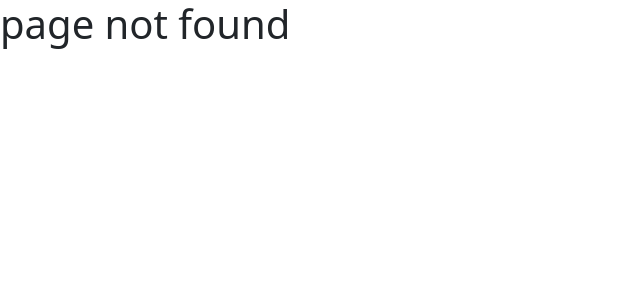
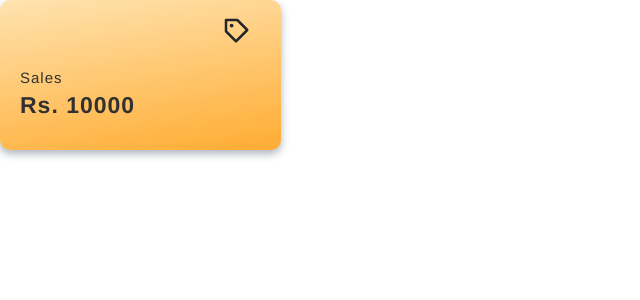
Before and after one commit to sameepmonsoon/Restaurant-management-system, a React (Vite) app: page /components/inventorycard in a window 1280 px wide. Before the commit this address had no page. Shown: the top 300 px of the page, without its empty margins (0-640 px from the left). Built offline with nearby package versions, Linux system fonts and the light colour scheme.

Commit message:
Inventory Card Dynamic Component

```diff
--- a/package.json
+++ b/package.json
@@ -22,6 +22,7 @@
     "react-responsive": "^9.0.2",
     "react-router-dom": "^6.4.5",
     "vite-plugin-checker": "^0.5.2",
+    "yarn": "^1.22.19",
     "yup": "^0.32.11"
   },
   "devDependencies": {
--- /dev/null
+++ b/src/Components/InventoryCard/InventoryCard.styles.tsx
@@ -0,0 +1,80 @@
+import styled from "@emotion/styled";
+
+// props received from inventory card
+type MainDivInventoryPropTypes = {
+    cardType:String,
+    active:String
+}
+
+
+
+// card elements(icons,title,amount)
+export const MainDivInventory = styled('div')<MainDivInventoryPropTypes>`
+display:flex;
+height:150px;
+width:281px;
+border:0;
+border-radius:10px;
+flex-wrap:wrap;
+flex-direction:column;
+background: ${({active})=>active=="purchase"?"linear-gradient(351deg, rgba(120,240,186,1) 48%, rgba(150,230,192,1) 100%);":"sales"?"linear-gradient(351deg, rgba(255,172,50,1) 0%, rgba(255,227,176,1) 100%);":"linear-gradient(351deg, rgba(255,137,82,1) 0%, rgba(252,203,180,1) 100%);"} ;
+filter: drop-shadow(0px 4px 4px #adb5bd);
+
+&:hover{
+    background:${({cardType})=>cardType=="purchase"?"linear-gradient(351deg, rgba(120,240,186,1) 48%, rgba(150,230,192,1) 100%);":"sales"?"linear-gradient(351deg, rgba(255,172,50,1) 0%, rgba(255,227,176,1) 100%);":"linear-gradient(351deg, rgba(255,137,82,1) 0%, rgba(252,203,180,1) 100%);"}  ;
+
+}`;
+
+
+
+
+// for icons
+export const IconDiv = styled('div')`
+order:1;
+align-self:flex-end;
+/* border:1px solid black; */
+padding:15px 30px;
+@media (max-width: 500px) {
+    & {
+      align-self:flex-start;
+      flex-direction:column;
+    }
+}
+;`
+
+// container for card text and amount
+export const InventoryCardTextAmountDiv = styled('div')`
+display:flex;
+flex-direction:column;
+justify-content:start;
+align-items:start;
+padding-left:20px;
+margin-top:10px;
+order:3;
+row-gap:10px;
+color:#313131;
+font-family:Helvetica, sans-serif;
+font-style: normal;
+
+`;
+
+// for card title
+export const InventoryCardText = styled('div')`
+// border:1px solid black;
+text-transform: capitalize;
+letter-spacing:1px;
+font-weight: 300;
+font-size: 15px;
+line-height: 1em;
+`;
+
+
+// for amount
+export const InventoryCardAmount = styled('div')`
+// border:1px solid black;
+letter-spacing:1px;
+font-weight: bold;
+font-size:23px;
+line-height:20px;
+
+`;
--- /dev/null
+++ b/src/Components/InventoryCard/InventoryCard.tsx
@@ -0,0 +1,44 @@
+import React, { useState } from 'react';
+
+import {
+    MainDivInventory,
+    IconDiv,
+    InventoryCardText,
+    InventoryCardAmount,
+    InventoryCardTextAmountDiv,
+} from './InventoryCard.styles';
+
+
+// for inventory card titles
+type InventoryTitles = {
+  title:String,
+  icon: React.ReactNode,
+  amount:number,
+  cardType:String,
+  active:String
+}
+
+
+
+  const InventoryCard = (props:InventoryTitles) => {
+  const{title,icon,amount,cardType,active}=props
+
+
+  return (
+    <MainDivInventory cardType={cardType} active={active}>
+        <IconDiv>
+      {icon}
+        </IconDiv>
+        <InventoryCardTextAmountDiv>
+        <InventoryCardText>
+        {title}
+        </InventoryCardText>
+        <InventoryCardAmount>
+          Rs.  {amount}
+        </InventoryCardAmount>
+        </InventoryCardTextAmountDiv>
+    </MainDivInventory>
+    )
+}
+
+export default InventoryCard
--- a/src/Layout/DashboardLayout.tsx
+++ b/src/Layout/DashboardLayout.tsx
@@ -8,6 +8,7 @@ export default function DashboardLayout({children,renderActions,renderFilters}:{
     <>
         <Navbar/>
         <Sider/>
+
         <DashboardHeaderLayout>
         {renderActions}
         </DashboardHeaderLayout>
```
Also changed, not shown: src/App.tsx (+10 -0 lines), 2 other files (tests, documents, lock files or other folders).
